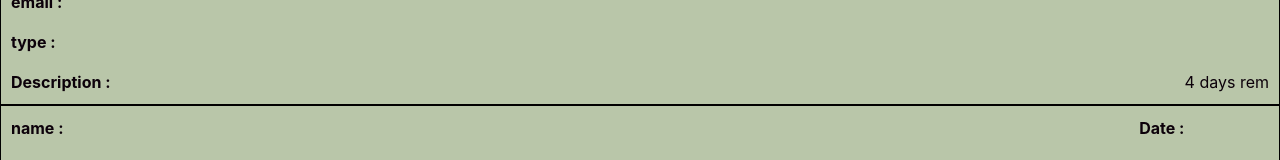
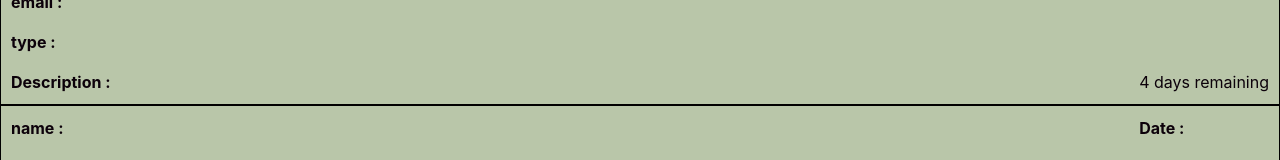
Before and after one commit to Eddysam2000/Login, a React (Create React App) app: page /Jobs in a window 1280 px wide. Shown: the part 633-793 px from the top of the page. Built offline with nearby package versions, Linux system fonts and the light colour scheme.

Commit message:
Job updated

```diff
--- a/src/Components/Jobs/Jobs.jsx
+++ b/src/Components/Jobs/Jobs.jsx
@@ -50,7 +50,7 @@ const Jobs = () => {
       </div>
       <div className=' d-flex flex-column justify-content-between' >
         <p className='p-0 m-0 fw-bold'>Date :</p>
-        <p className='p-0 m-0'>4 days rem</p>
+        <p className='p-0 m-0'>4 days remaining</p>
       </div>
     </div>
     <div className=  'sam d-flex justify-content-between'>
```
